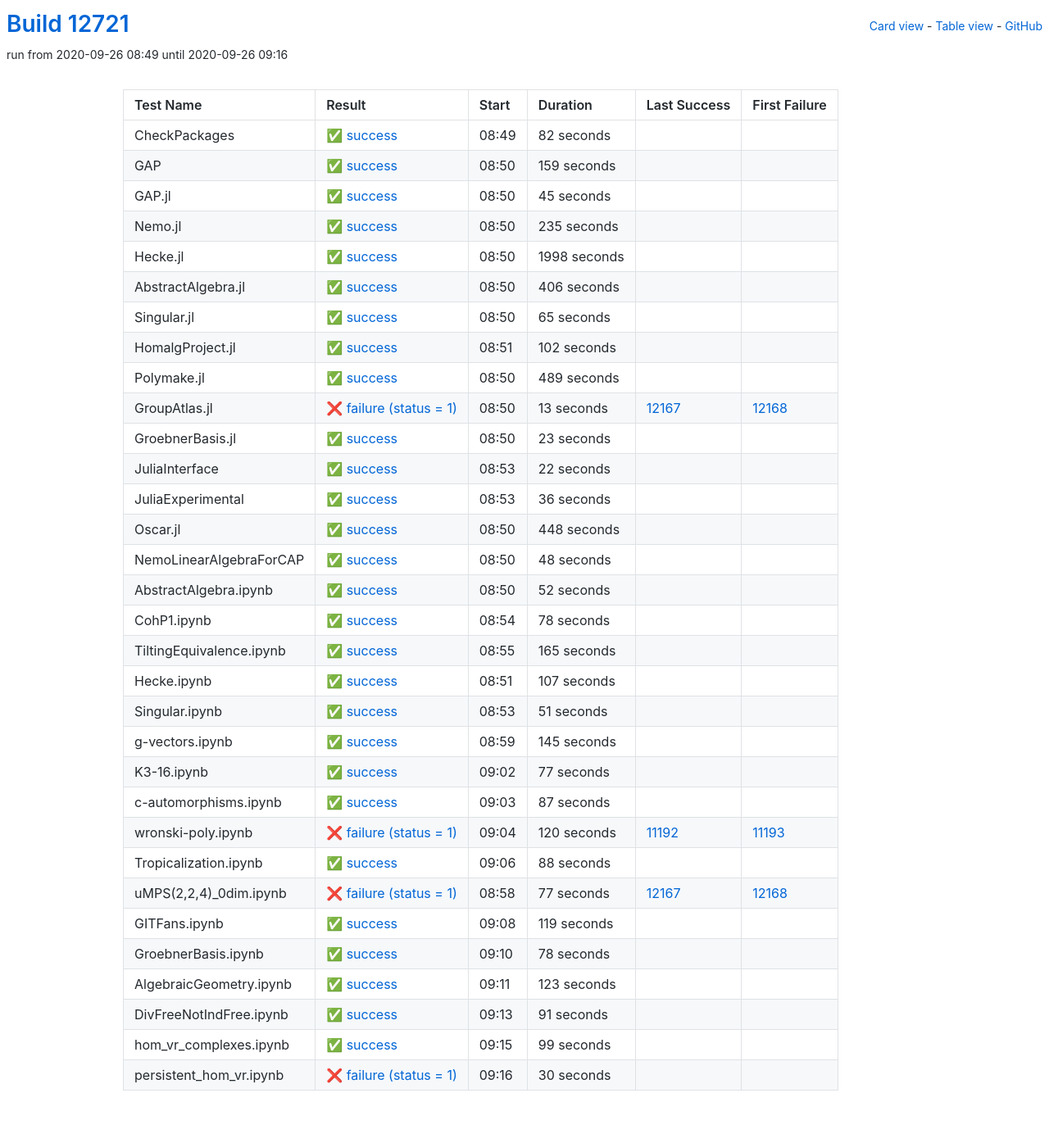
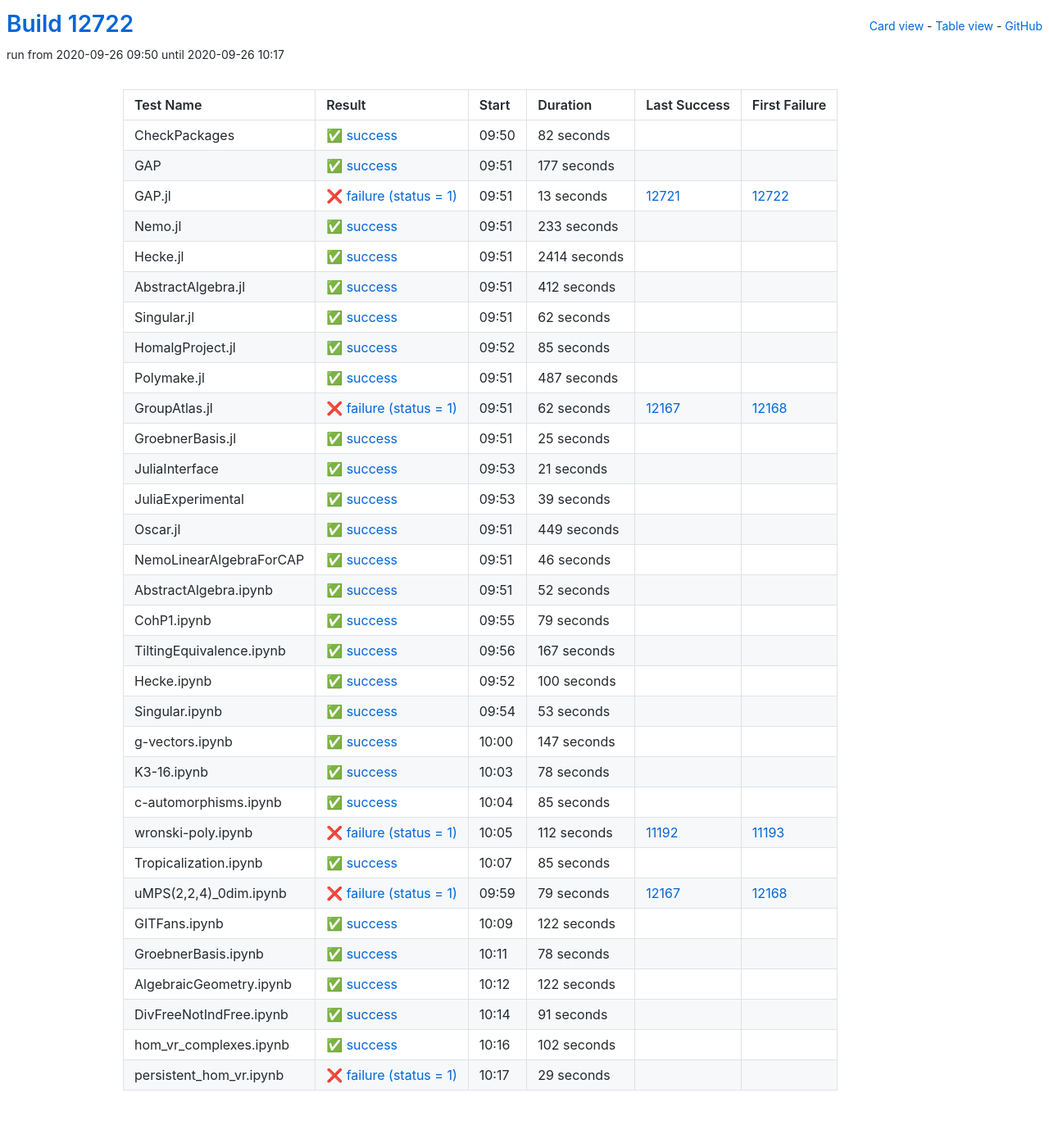
Before and after one commit to oscar-system/oscar-ci-status, a Jekyll site: the page built from table.html, in a window 1280 px wide. Shown: the whole page at 82% size. Built offline with Jekyll 4.4.1, drawn with Linux system fonts in a browser that asks for light colours.

Commit message:
Build #12722

```diff
--- a/_data/ci.yml
+++ b/_data/ci.yml
@@ -1,6 +1,6 @@
 ---
-build: 12721
-build_url: https://oscarci.mathematik.uni-kl.de/job/oscar/12721/
+build: 12722
+build_url: https://oscarci.mathematik.uni-kl.de/job/oscar/12722/
 job: oscar
 organization: oscar-system
 repo: oscar-ci-status
@@ -8,8 +8,8 @@
 tests:
 - name: CheckPackages
   id: checkpackages
-  log: https://oscarci.mathematik.uni-kl.de/job/oscar/12721/artifact/logs/build-12721/CheckPackages.log
-  start: 2020-09-26 08:49
+  log: https://oscarci.mathematik.uni-kl.de/job/oscar/12722/artifact/logs/build-12722/CheckPackages.log
+  start: 2020-09-26 09:50
   success: true
   exitcode: 0
   status: success
@@ -20,176 +20,176 @@
   first_failure_url:
 - name: GAP
   id: gap
-  log: https://oscarci.mathematik.uni-kl.de/job/oscar/12721/artifact/logs/build-12721/GAP.log
-  start: 2020-09-26 08:50
+  log: https://oscarci.mathematik.uni-kl.de/job/oscar/12722/artifact/logs/build-12722/GAP.log
+  start: 2020-09-26 09:51
   success: true
   exitcode: 0
   status: success
-  duration: 159
+  duration: 177
   last_success: false
   last_success_url:
   first_failure: false
   first_failure_url:
 - name: GAP.jl
   id: gap-jl
-  log: https://oscarci.mathematik.uni-kl.de/job/oscar/12721/artifact/logs/build-12721/GAP.jl.log
-  start: 2020-09-26 08:50
+  log: https://oscarci.mathematik.uni-kl.de/job/oscar/12722/artifact/logs/build-12722/GAP.jl.log
+  start: 2020-09-26 09:51
+  success: false
+  exitcode: 1
+  status: failure
+  duration: 13
+  last_success: 12721
+  last_success_url: https://oscarci.mathematik.uni-kl.de/job/oscar/12721/
+  first_failure: 12722
+  first_failure_url: https://oscarci.mathematik.uni-kl.de/job/oscar/12722/
+- name: Nemo.jl
+  id: nemo-jl
+  log: https://oscarci.mathematik.uni-kl.de/job/oscar/12722/artifact/logs/build-12722/Nemo.jl.log
+  start: 2020-09-26 09:51
   success: true
   exitcode: 0
   status: success
-  duration: 45
-  last_success: false
-  last_success_url:
-  first_failure: false
-  first_failure_url:
-- name: Nemo.jl
-  id: nemo-jl
-  log: https://oscarci.mathematik.uni-kl.de/job/oscar/12721/artifact/logs/build-12721/Nemo.jl.log
-  start: 2020-09-26 08:50
-  success: true
-  exitcode: 0
-  status: success
-  duration: 235
+  duration: 233
   last_success: false
   last_success_url:
   first_failure: false
   first_failure_url:
 - name: Hecke.jl
   id: hecke-jl
-  log: https://oscarci.mathematik.uni-kl.de/job/oscar/12721/artifact/logs/build-12721/Hecke.jl.log
-  start: 2020-09-26 08:50
+  log: https://oscarci.mathematik.uni-kl.de/job/oscar/12722/artifact/logs/build-12722/Hecke.jl.log
+  start: 2020-09-26 09:51
   success: true
   exitcode: 0
   status: success
-  duration: 1998
+  duration: 2414
   last_success: false
   last_success_url:
   first_failure: false
   first_failure_url:
 - name: AbstractAlgebra.jl
   id: abstractalgebra-jl
-  log: https://oscarci.mathematik.uni-kl.de/job/oscar/12721/artifact/logs/build-12721/AbstractAlgebra.jl.log
-  start: 2020-09-26 08:50
+  log: https://oscarci.mathematik.uni-kl.de/job/oscar/12722/artifact/logs/build-12722/AbstractAlgebra.jl.log
+  start: 2020-09-26 09:51
   success: true
   exitcode: 0
   status: success
-  duration: 406
+  duration: 412
   last_success: false
   last_success_url:
   first_failure: false
   first_failure_url:
 - name: Singular.jl
   id: singular-jl
-  log: https://oscarci.mathematik.uni-kl.de/job/oscar/12721/artifact/logs/build-12721/Singular.jl.log
-  start: 2020-09-26 08:50
+  log: https://oscarci.mathematik.uni-kl.de/job/oscar/12722/artifact/logs/build-12722/Singular.jl.log
+  start: 2020-09-26 09:51
   success: true
   exitcode: 0
   status: success
-  duration: 65
+  duration: 62
   last_success: false
   last_success_url:
   first_failure: false
   first_failure_url:
 - name: HomalgProject.jl
   id: homalgproject-jl
-  log: https://oscarci.mathematik.uni-kl.de/job/oscar/12721/artifact/logs/build-12721/HomalgProject.jl.log
-  start: 2020-09-26 08:51
+  log: https://oscarci.mathematik.uni-kl.de/job/oscar/12722/artifact/logs/build-12722/HomalgProject.jl.log
+  start: 2020-09-26 09:52
   success: true
   exitcode: 0
   status: success
-  duration: 102
+  duration: 85
   last_success: false
   last_success_url:
   first_failure: false
   first_failure_url:
 - name: Polymake.jl
   id: polymake-jl
-  log: https://oscarci.mathematik.uni-kl.de/job/oscar/12721/artifact/logs/build-12721/Polymake.jl.log
-  start: 2020-09-26 08:50
+  log: https://oscarci.mathematik.uni-kl.de/job/oscar/12722/artifact/logs/build-12722/Polymake.jl.log
+  start: 2020-09-26 09:51
   success: true
   exitcode: 0
   status: success
-  duration: 489
+  duration: 487
   last_success: false
   last_success_url:
   first_failure: false
   first_failure_url:
 - name: GroupAtlas.jl
   id: groupatlas-jl
-  log: https://oscarci.mathematik.uni-kl.de/job/oscar/12721/artifact/logs/build-12721/GroupAtlas.jl.log
-  start: 2020-09-26 08:50
+  log: https://oscarci.mathematik.uni-kl.de/job/oscar/12722/artifact/logs/build-12722/GroupAtlas.jl.log
+  start: 2020-09-26 09:51
   success: false
   exitcode: 1
   status: failure
-  duration: 13
+  duration: 62
   last_success: 12167
   last_success_url: https://oscarci.mathematik.uni-kl.de/job/oscar/12167/
   first_failure: 12168
   first_failure_url: https://oscarci.mathematik.uni-kl.de/job/oscar/12168/
 - name: GroebnerBasis.jl
   id: groebnerbasis-jl
-  log: https://oscarci.mathematik.uni-kl.de/job/oscar/12721/artifact/logs/build-12721/GroebnerBasis.jl.log
-  start: 2020-09-26 08:50
+  log: https://oscarci.mathematik.uni-kl.de/job/oscar/12722/artifact/logs/build-12722/GroebnerBasis.jl.log
+  start: 2020-09-26 09:51
   success: true
   exitcode: 0
   status: success
-  duration: 23
+  duration: 25
   last_success: false
   last_success_url:
   first_failure: false
   first_failure_url:
 - name: JuliaInterface
   id: juliainterface
-  log: https://oscarci.mathematik.uni-kl.de/job/oscar/12721/artifact/logs/build-12721/JuliaInterface.log
-  start: 2020-09-26 08:53
+  log: https://oscarci.mathematik.uni-kl.de/job/oscar/12722/artifact/logs/build-12722/JuliaInterface.log
+  start: 2020-09-26 09:53
   success: true
   exitcode: 0
   status: success
-  duration: 22
+  duration: 21
   last_success: false
   last_success_url:
   first_failure: false
   first_failure_url:
 - name: JuliaExperimental
   id: juliaexperimental
-  log: https://oscarci.mathematik.uni-kl.de/job/oscar/12721/artifact/logs/build-12721/JuliaExperimental.log
-  start: 2020-09-26 08:53
+  log: https://oscarci.mathematik.uni-kl.de/job/oscar/12722/artifact/logs/build-12722/JuliaExperimental.log
+  start: 2020-09-26 09:53
   success: true
   exitcode: 0
   status: success
-  duration: 36
+  duration: 39
   last_success: false
   last_success_url:
   first_failure: false
   first_failure_url:
 - name: Oscar.jl
   id: oscar-jl
-  log: https://oscarci.mathematik.uni-kl.de/job/oscar/12721/artifact/logs/build-12721/Oscar.jl.log
-  start: 2020-09-26 08:50
+  log: https://oscarci.mathematik.uni-kl.de/job/oscar/12722/artifact/logs/build-12722/Oscar.jl.log
+  start: 2020-09-26 09:51
   success: true
   exitcode: 0
   status: success
-  duration: 448
+  duration: 449
   last_success: false
   last_success_url:
   first_failure: false
   first_failure_url:
 - name: NemoLinearAlgebraForCAP
   id: nemolinearalgebraforcap
-  log: https://oscarci.mathematik.uni-kl.de/job/oscar/12721/artifact/logs/build-12721/NemoLinearAlgebraForCAP.log
-  start: 2020-09-26 08:50
+  log: https://oscarci.mathematik.uni-kl.de/job/oscar/12722/artifact/logs/build-12722/NemoLinearAlgebraForCAP.log
+  start: 2020-09-26 09:51
   success: true
   exitcode: 0
   status: success
-  duration: 48
+  duration: 46
   last_success: false
   last_success_url:
   first_failure: false
   first_failure_url:
 - name: AbstractAlgebra.ipynb
   id: abstractalgebra-ipynb
-  log: https://oscarci.mathematik.uni-kl.de/job/oscar/12721/artifact/logs/build-12721/AbstractAlgebra.ipynb.log
-  start: 2020-09-26 08:50
+  log: https://oscarci.mathematik.uni-kl.de/job/oscar/12722/artifact/logs/build-12722/AbstractAlgebra.ipynb.log
+  start: 2020-09-26 09:51
   success: true
   exitcode: 0
   status: success
@@ -200,8 +200,68 @@
   first_failure_url:
 - name: CohP1.ipynb
   id: cohp1-ipynb
-  log: https://oscarci.mathematik.uni-kl.de/job/oscar/12721/artifact/logs/build-12721/CohP1.ipynb.log
-  start: 2020-09-26 08:54
+  log: https://oscarci.mathematik.uni-kl.de/job/oscar/12722/artifact/logs/build-12722/CohP1.ipynb.log
+  start: 2020-09-26 09:55
+  success: true
+  exitcode: 0
+  status: success
+  duration: 79
+  last_success: false
+  last_success_url:
+  first_failure: false
+  first_failure_url:
+- name: TiltingEquivalence.ipynb
+  id: tiltingequivalence-ipynb
+  log: https://oscarci.mathematik.uni-kl.de/job/oscar/12722/artifact/logs/build-12722/TiltingEquivalence.ipynb.log
+  start: 2020-09-26 09:56
+  success: true
+  exitcode: 0
+  status: success
+  duration: 167
+  last_success: false
+  last_success_url:
+  first_failure: false
+  first_failure_url:
+- name: Hecke.ipynb
+  id: hecke-ipynb
+  log: https://oscarci.mathematik.uni-kl.de/job/oscar/12722/artifact/logs/build-12722/Hecke.ipynb.log
+  start: 2020-09-26 09:52
+  success: true
+  exitcode: 0
+  status: success
+  duration: 100
+  last_success: false
+  last_success_url:
+  first_failure: false
+  first_failure_url:
+- name: Singular.ipynb
+  id: singular-ipynb
+  log: https://oscarci.mathematik.uni-kl.de/job/oscar/12722/artifact/logs/build-12722/Singular.ipynb.log
+  start: 2020-09-26 09:54
+  success: true
+  exitcode: 0
+  status: success
+  duration: 53
+  last_success: false
+  last_success_url:
+  first_failure: false
+  first_failure_url:
+- name: g-vectors.ipynb
+  id: g-vectors-ipynb
+  log: https://oscarci.mathematik.uni-kl.de/job/oscar/12722/artifact/logs/build-12722/g-vectors.ipynb.log
+  start: 2020-09-26 10:00
+  success: true
+  exitcode: 0
+  status: success
+  duration: 147
+  last_success: false
+  last_success_url:
+  first_failure: false
+  first_failure_url:
+- name: K3-16.ipynb
+  id: k3-16-ipynb
+  log: https://oscarci.mathematik.uni-kl.de/job/oscar/12722/artifact/logs/build-12722/K3-16.ipynb.log
+  start: 2020-09-26 10:03
   success: true
   exitcode: 0
   status: success
@@ -210,130 +270,70 @@
   last_success_url:
   first_failure: false
   first_failure_url:
-- name: TiltingEquivalence.ipynb
-  id: tiltingequivalence-ipynb
-  log: https://oscarci.mathematik.uni-kl.de/job/oscar/12721/artifact/logs/build-12721/TiltingEquivalence.ipynb.log
-  start: 2020-09-26 08:55
+- name: c-automorphisms.ipynb
+  id: c-automorphisms-ipynb
+  log: https://oscarci.mathematik.uni-kl.de/job/oscar/12722/artifact/logs/build-12722/c-automorphisms.ipynb.log
+  start: 2020-09-26 10:04
   success: true
   exitcode: 0
   status: success
-  duration: 165
-  last_success: false
-  last_success_url:
-  first_failure: false
-  first_failure_url:
-- name: Hecke.ipynb
-  id: hecke-ipynb
-  log: https://oscarci.mathematik.uni-kl.de/job/oscar/12721/artifact/logs/build-12721/Hecke.ipynb.log
-  start: 2020-09-26 08:51
-  success: true
-  exitcode: 0
-  status: success
-  duration: 107
-  last_success: false
-  last_success_url:
-  first_failure: false
-  first_failure_url:
-- name: Singular.ipynb
-  id: singular-ipynb
-  log: https://oscarci.mathematik.uni-kl.de/job/oscar/12721/artifact/logs/build-12721/Singular.ipynb.log
-  start: 2020-09-26 08:53
-  success: true
-  exitcode: 0
-  status: success
-  duration: 51
-  last_success: false
-  last_success_url:
-  first_failure: false
-  first_failure_url:
-- name: g-vectors.ipynb
-  id: g-vectors-ipynb
-  log: https://oscarci.mathematik.uni-kl.de/job/oscar/12721/artifact/logs/build-12721/g-vectors.ipynb.log
-  start: 2020-09-26 08:59
-  success: true
-  exitcode: 0
-  status: success
-  duration: 145
-  last_success: false
-  last_success_url:
-  first_failure: false
-  first_failure_url:
-- name: K3-16.ipynb
-  id: k3-16-ipynb
-  log: https://oscarci.mathematik.uni-kl.de/job/oscar/12721/artifact/logs/build-12721/K3-16.ipynb.log
-  start: 2020-09-26 09:02
-  success: true
-  exitcode: 0
-  status: success
-  duration: 77
-  last_success: false
-  last_success_url:
-  first_failure: false
-  first_failure_url:
-- name: c-automorphisms.ipynb
-  id: c-automorphisms-ipynb
-  log: https://oscarci.mathematik.uni-kl.de/job/oscar/12721/artifact/logs/build-12721/c-automorphisms.ipynb.log
-  start: 2020-09-26 09:03
-  success: true
-  exitcode: 0
-  status: success
-  duration: 87
+  duration: 85
   last_success: false
   last_success_url:
   first_failure: false
   first_failure_url:
 - name: wronski-poly.ipynb
   id: wronski-poly-ipynb
-  log: https://oscarci.mathematik.uni-kl.de/job/oscar/12721/artifact/logs/build-12721/wronski-poly.ipynb.log
-  start: 2020-09-26 09:04
+  log: https://oscarci.mathematik.uni-kl.de/job/oscar/12722/artifact/logs/build-12722/wronski-poly.ipynb.log
+  start: 2020-09-26 10:05
   success: false
   exitcode: 1
   status: failure
-  duration: 120
+  duration: 112
   last_success: 11192
   last_success_url: https://oscarci.mathematik.uni-kl.de/job/oscar/11192/
   first_failure: 11193
   first_failure_url: https://oscarci.mathematik.uni-kl.de/job/oscar/11193/
 - name: Tropicalization.ipynb
   id: tropicalization-ipynb
-  log: https://oscarci.mathematik.uni-kl.de/job/oscar/12721/artifact/logs/build-12721/Tropicalization.ipynb.log
-  start: 2020-09-26 09:06
+  log: https://oscarci.mathematik.uni-kl.de/job/oscar/12722/artifact/logs/build-12722/Tropicalization.ipynb.log
+  start: 2020-09-26 10:07
   success: true
   exitcode: 0
   status: success
-  duration: 88
+  duration: 85
   last_success: false
   last_success_url:
   first_failure: false
   first_failure_url:
 - name: uMPS(2,2,4)_0dim.ipynb
   id: umps-2-2-4-0dim-ipynb
-  log: https://oscarci.mathematik.uni-kl.de/job/oscar/12721/artifact/logs/build-12721/uMPS-2-2-4-_0dim.ipynb.log
-  start: 2020-09-26 08:58
+  log: https://oscarci.mathematik.uni-kl.de/job/oscar/12722/artifact/logs/build-12722/uMPS-2-2-4-_0dim.ipynb.log
+  start: 2020-09-26 09:59
   success: false
   exitcode: 1
   status: failure
-  duration: 77
+  duration: 79
   last_success: 12167
   last_success_url: https://oscarci.mathematik.uni-kl.de/job/oscar/12167/
   first_failure: 12168
   first_failure_url: https://oscarci.mathematik.uni-kl.de/job/oscar/12168/
 - name: GITFans.ipynb
   id: gitfans-ipynb
-  log: https://oscarci.mathematik.uni-kl.de/job/oscar/12721/artifact/logs/build-12721/GITFans.ipynb.log
-  start: 2020-09-26 09:08
+  log: https://oscarci.mathematik.uni-kl.de/job/oscar/12722/artifact/logs/build-12722/GITFans.ipynb.log
+  start: 2020-09-26 10:09
   success: true
   exitcode: 0
   status: success
-  duration: 119
+  duration: 122
   last_success: false
   last_success_url:
   first_failure: false
   first_failure_url:
 - name: GroebnerBasis.ipynb
   id: groebnerbasis-ipynb
-  log: https://oscarci.mathematik.uni-kl.de/job/oscar/12721/artifact/logs/build-12721/GroebnerBasis.ipynb.log
-  start: 2020-09-26 09:10
+  log: https://oscarci.mathematik.uni-kl.de/job/oscar/12722/artifact/logs/build-12722/GroebnerBasis.ipynb.log
+  start: 2020-09-26 10:11
   success: true
   exitcode: 0
   status: success
@@ -344,20 +344,20 @@
   first_failure_url:
 - name: AlgebraicGeometry.ipynb
   id: algebraicgeometry-ipynb
-  log: https://oscarci.mathematik.uni-kl.de/job/oscar/12721/artifact/logs/build-12721/AlgebraicGeometry.ipynb.log
-  start: 2020-09-26 09:11
+  log: https://oscarci.mathematik.uni-kl.de/job/oscar/12722/artifact/logs/build-12722/AlgebraicGeometry.ipynb.log
+  start: 2020-09-26 10:12
   success: true
   exitcode: 0
   status: success
-  duration: 123
+  duration: 122
   last_success: false
   last_success_url:
   first_failure: false
   first_failure_url:
 - name: DivFreeNotIndFree.ipynb
   id: divfreenotindfree-ipynb
-  log: https://oscarci.mathematik.uni-kl.de/job/oscar/12721/artifact/logs/build-12721/DivFreeNotIndFree.ipynb.log
-  start: 2020-09-26 09:13
+  log: https://oscarci.mathematik.uni-kl.de/job/oscar/12722/artifact/logs/build-12722/DivFreeNotIndFree.ipynb.log
+  start: 2020-09-26 10:14
   success: true
   exitcode: 0
   status: success
@@ -368,24 +368,24 @@
   first_failure_url:
 - name: hom_vr_complexes.ipynb
   id: hom-vr-complexes-ipynb
-  log: https://oscarci.mathematik.uni-kl.de/job/oscar/12721/artifact/logs/build-12721/hom_vr_complexes.ipynb.log
-  start: 2020-09-26 09:15
+  log: https://oscarci.mathematik.uni-kl.de/job/oscar/12722/artifact/logs/build-12722/hom_vr_complexes.ipynb.log
+  start: 2020-09-26 10:16
   success: true
   exitcode: 0
   status: success
-  duration: 99
+  duration: 102
   last_success: false
   last_success_url:
   first_failure: false
   first_failure_url:
 - name: persistent_hom_vr.ipynb
   id: persistent-hom-vr-ipynb
-  log: https://oscarci.mathematik.uni-kl.de/job/oscar/12721/artifact/logs/build-12721/persistent_hom_vr.ipynb.log
-  start: 2020-09-26 09:16
+  log: https://oscarci.mathematik.uni-kl.de/job/oscar/12722/artifact/logs/build-12722/persistent_hom_vr.ipynb.log
+  start: 2020-09-26 10:17
   success: false
   exitcode: 1
   status: failure
-  duration: 30
+  duration: 29
   last_success: false
   last_success_url:
   first_failure: false
```
Also changed, not shown: README.md.
